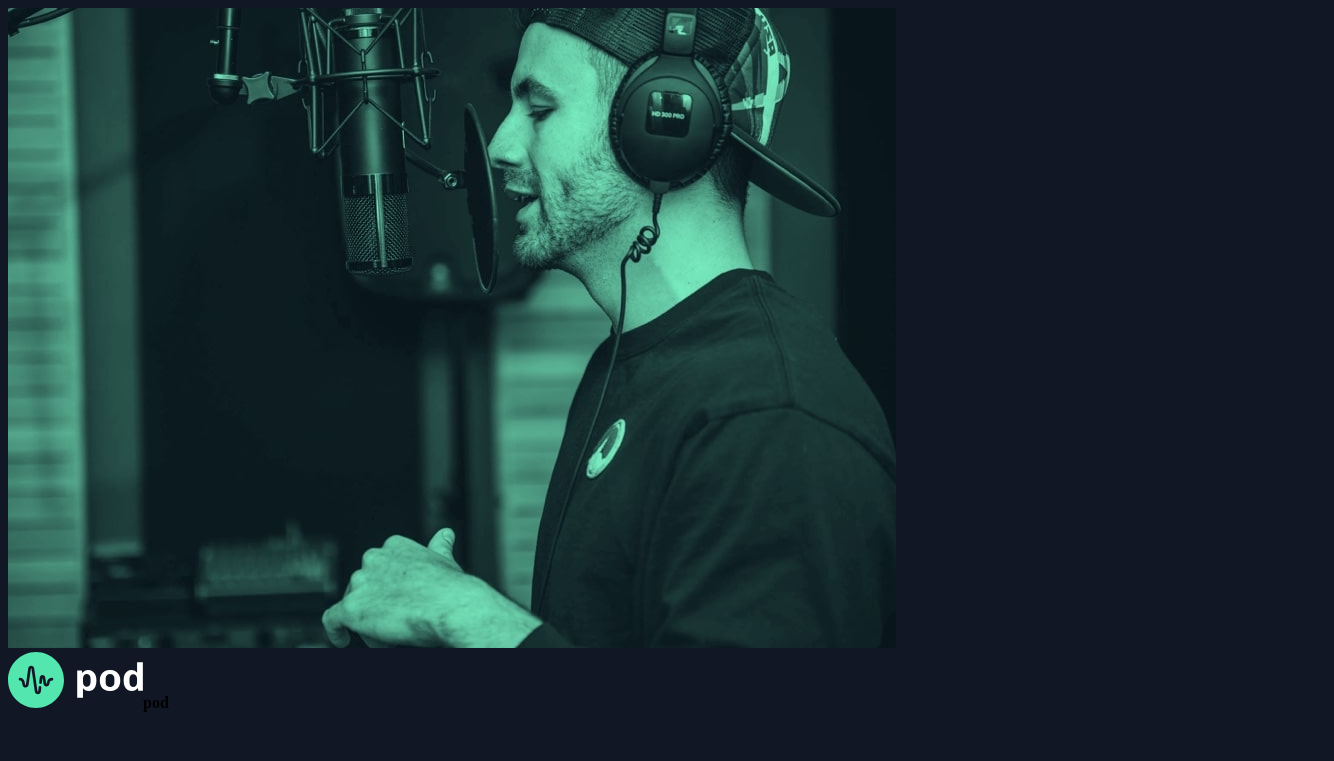
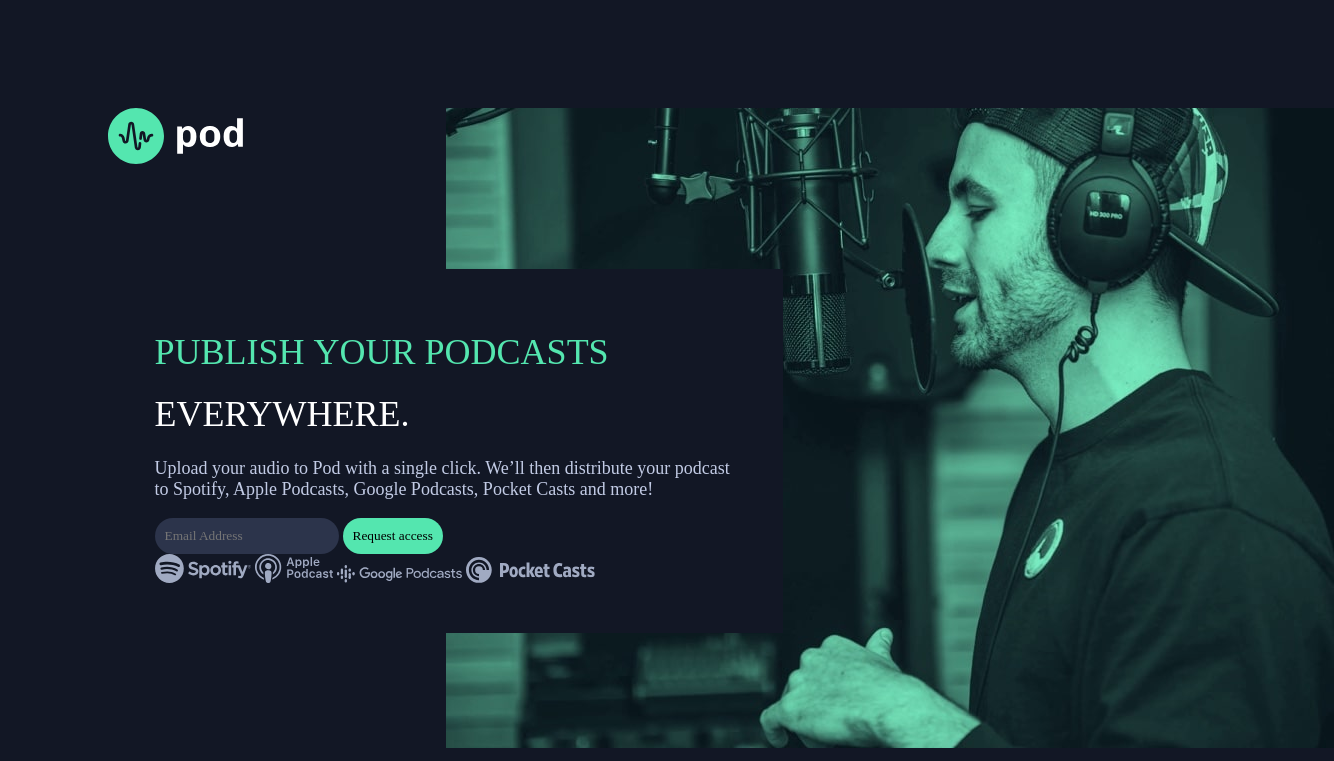
Before and after one commit to Jriera/Pod-Rquest-Page, a plain HTML site: page index.html in a window 1280 px wide. Shown: the top 761 px of the page, 1334 px wide, since content can reach past the window. Drawn offline with Linux system fonts and the light colour scheme; a web font is replaced by a local one.

Commit message:
element distribution

```diff
--- a/index.html
+++ b/index.html
@@ -14,8 +14,8 @@
 </head>
 <body>
   <div class="main">
-    <img src="./assets/desktop/image-host.jpg" alt="host image">
-    <div class="logo"><img src="./assets/desktop/logo.svg" alt="">pod</div>
+    <img class="host" src="./assets/desktop/image-host.jpg" alt="host image">
+    <div class="logo"><img src="./assets/desktop/logo.svg" alt=""></div>
     <div class="container">
       <p class="title1">Publish your podcasts</p>
       <p class="title2">everywhere.<p>
--- a/styles.css
+++ b/styles.css
@@ -2,21 +2,42 @@
     background-color: #121725;
 }
 
+body {
+    padding:100px 0px 100px 100px;
 
+}
+
+.main{
+    position: relative;
+}
 .logo {
     font-family: "chivo";
     font-weight: 900;
+    position: absolute;
+    top: 0%;
+}
+
+.host{
+    position: relative;
+    left: 50%;
+    margin-left: -244px;
 }
 
 .container {
     font-family: "chivo";
     font-weight: 300;
+    position: absolute;
+    top: 25%;
+    width: 50%;
+    background-color: #121725;
+    padding: 4%;
 }
 
 .title1,.title2{
     font-size: 52px;
     line-height: 62px;
     font-variant-caps: all-petite-caps;
+    margin: 0px;
 }
 
 .title1{
@@ -25,7 +46,7 @@
 
 .title2{
     color: #FFFFFF;
-    margin: 0px;
+
 }
 
 .pitch{
```
